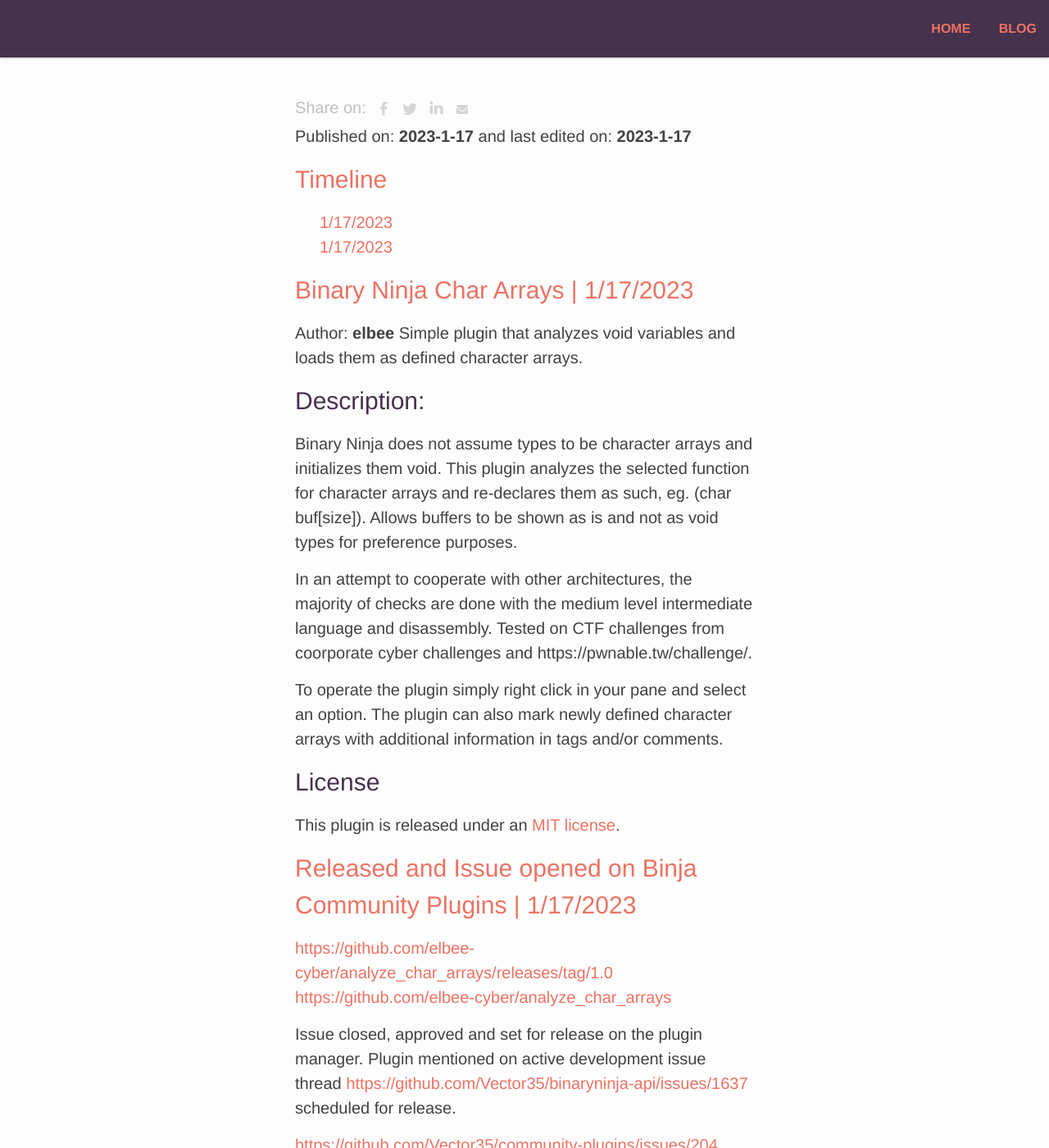
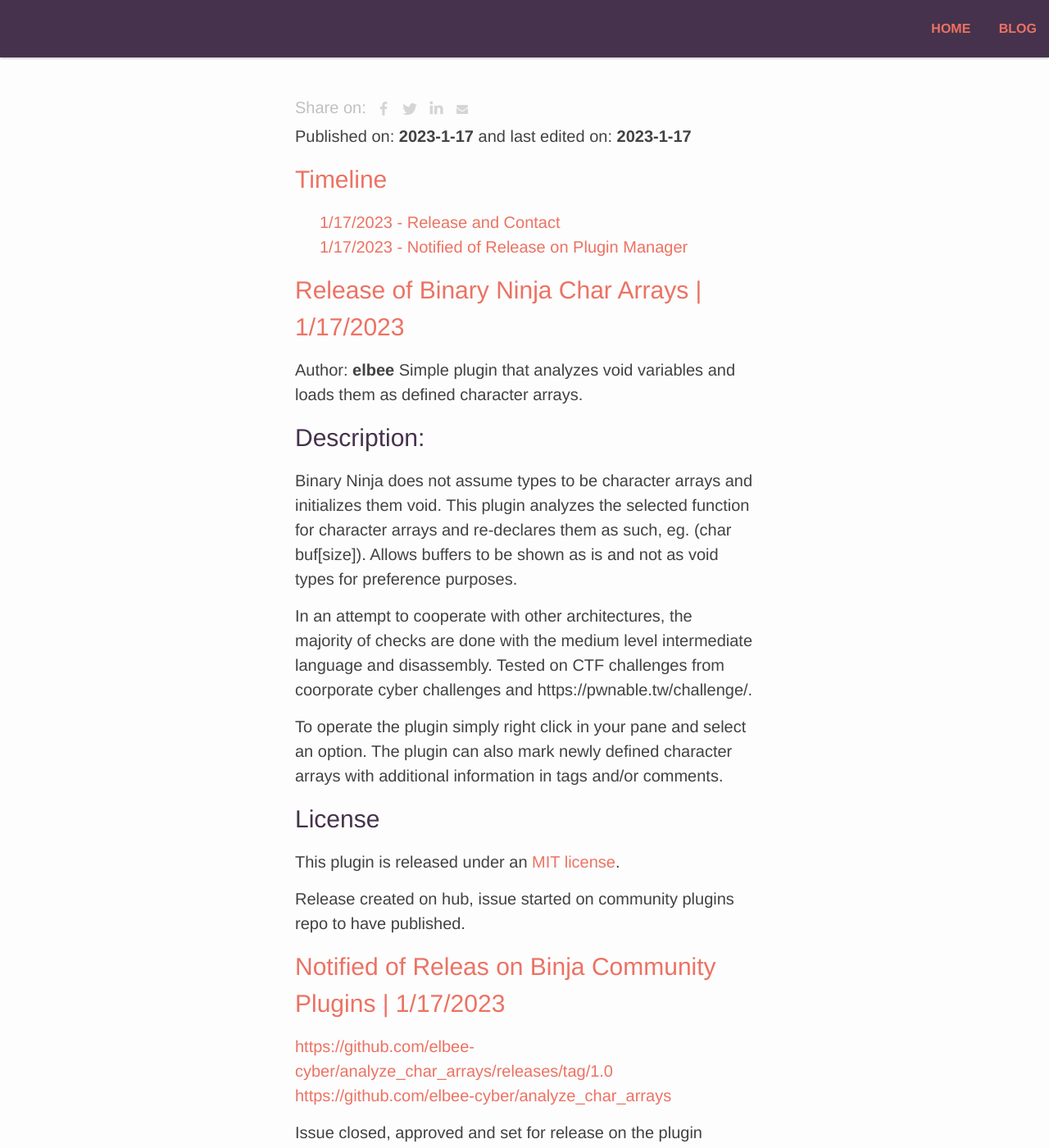
Before and after one commit to elbee-cyber/old.elbee-cyber.github.io, a Jekyll site: the page built from _posts/2023-1-17-chararr-definer-release.md, in a window 1280 px wide and 1400 px high, scrolled down 210 px. Shown: the whole window at 82% size. Built offline with Jekyll 4.4.1, drawn with Linux system fonts in a browser that asks for light colours.

Commit message:
Update 2023-1-17-chararr-definer-release.md

```diff
--- a/_posts/2023-1-17-chararr-definer-release.md
+++ b/_posts/2023-1-17-chararr-definer-release.md
@@ -6,10 +6,10 @@ title: Binary Ninja Char Arrays Plugin [RELEASE]
 Published on: **2023-1-17** and last edited on: **2023-1-17**
 
 # Timeline
-1. [1/17/2023](#release)
-2. [1/17/2023](#accepted)
+1. [1/17/2023 - Release and Contact](#release)
+2. [1/17/2023 - Notified of Release on Plugin Manager](#accepted)
 
-# Binary Ninja Char Arrays | 1/17/2023
+# Release of Binary Ninja Char Arrays | 1/17/2023
 Author: **elbee**
 <a name="release"></a>
 Simple plugin that analyzes void variables and loads them as defined character arrays.
@@ -25,8 +25,10 @@ To operate the plugin simply right click in your pane and select an option. The
 
 This plugin is released under an [MIT license](https://github.com/elbee-cyber/analyze_char_arrays/blob/main/LICENSE).
 
+Release created on hub, issue started on community plugins repo to have published.
+
 <a name="accepted"></a>
-# Released and Issue opened on Binja Community Plugins | 1/17/2023
+# Notified of Releas on Binja Community Plugins | 1/17/2023
 
 <a href="https://github.com/elbee-cyber/analyze_char_arrays/releases/tag/1.0">https://github.com/elbee-cyber/analyze_char_arrays/releases/tag/1.0</a>
 <a href="https://github.com/elbee-cyber/analyze_char_arrays">https://github.com/elbee-cyber/analyze_char_arrays</a>
```
